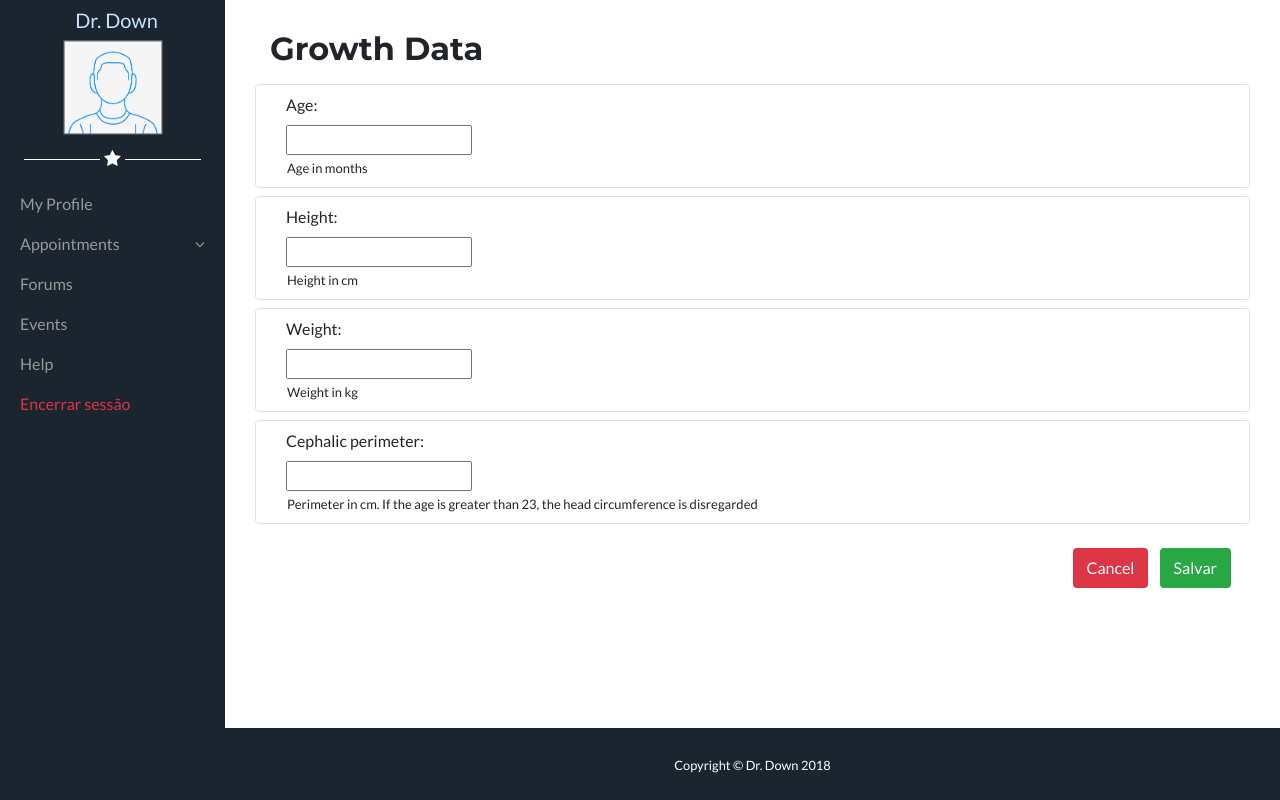
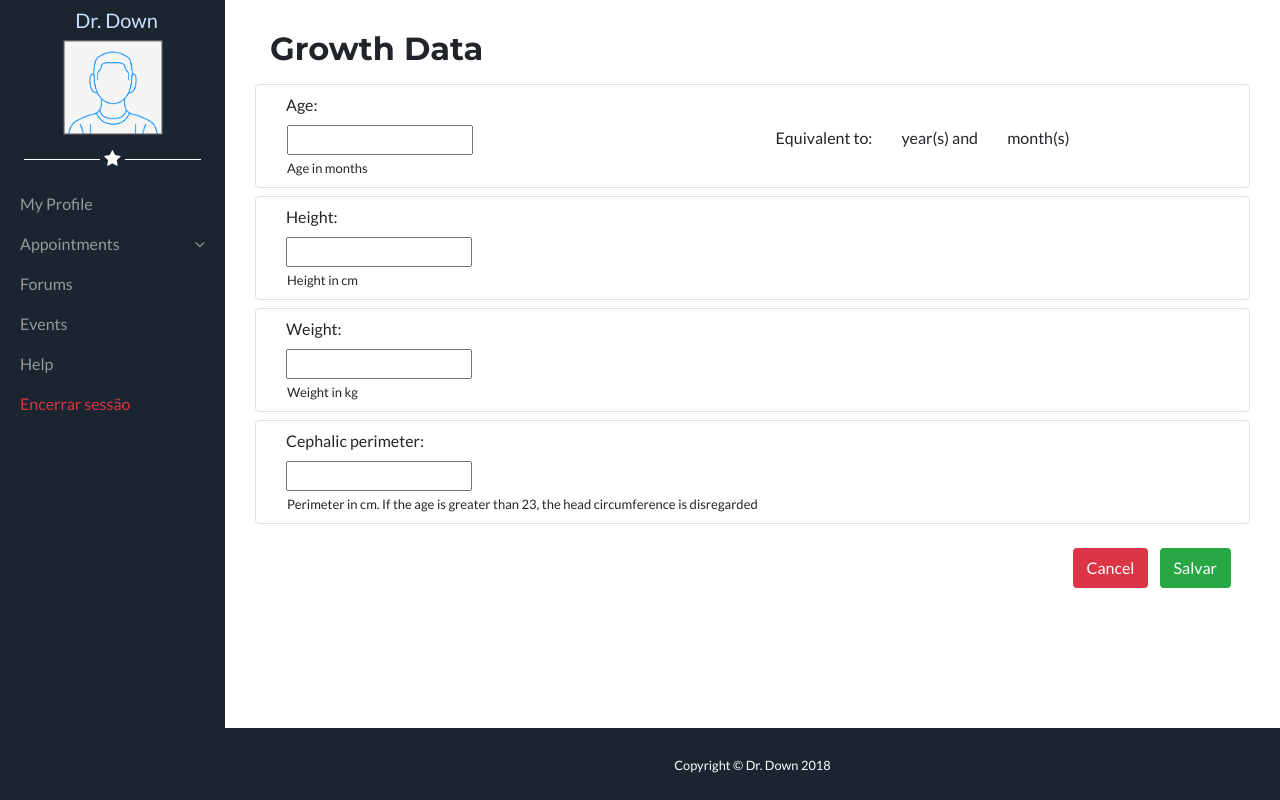
Before and after one commit to fga-eps-mds/2018.1-Dr-Down, a Django app: template drdown/medicalrecords/templates/medicalrecords/medicalrecord_curves_form.html in a window 1280 px wide. Run offline with Django 3.2, Linux system fonts and the light colour scheme; the template is opened without the code that fills it: values that come from a table or form of the project are taken from there, others are empty; parts of the project's set-up code (start-up, migrations or seed data) failed here and were passed over; some libraries are stand-ins or nearby versions.

Commit message:
Age is now converted and displayed in years in  curves forms
Adding a age conversor in curves form template

Fixing a typo in curves template

Co-authored-by: Guilherme Guy <guilhermeguy349@gmail.com>

```diff
--- a/drdown/medicalrecords/static/medicalrecords/css/medicalrecords.css
+++ b/drdown/medicalrecords/static/medicalrecords/css/medicalrecords.css
@@ -65,3 +65,8 @@
 .btn {
     margin: 10px auto;
 }
+
+.no {
+    border: 0;
+    box-shadow: none;
+}
--- a/drdown/medicalrecords/templates/medicalrecords/medicalrecord_curves_form.html
+++ b/drdown/medicalrecords/templates/medicalrecords/medicalrecord_curves_form.html
@@ -28,7 +28,6 @@
             $("#cephalic_perimeter").val(total);
         }
 
-
         $(document).on("change, keyup", "#age", updateCephalicPerimeter);
     });
   </script>
@@ -42,6 +41,24 @@
         return false;
         return true;
     }
+  </script>
+
+  <script>
+    $(document).ready(function()
+    {
+      function getAge()
+      {
+          var month = parseFloat($("#age").val());
+          var year = Math.floor(month/12);
+          var result_m = month%12;
+
+          $("#converted_year").val(year);
+          $("#converted_month").val(result_m);
+      }
+
+        $(document).on("change, keyup", "#age", getAge);
+    });
+
   </script>
 {% endblock %}
 
@@ -73,13 +90,17 @@
                 <div class="col">
                   {{ form.age.label_tag }}
                 </div>
-
-                <div class="col">
-                  {% if object.age %}
-                  <fieldset disabled="disabled">{{ form.age }}</fieldset>
-                  {% else %}
-                     <input class="span4 input-big" id="age" name="age" size="20" type="text" onChange="updateCephalicPerimeter()" onkeypress="return isNumberKey(event)"  />
-                  {% endif%}
+                <div class="row">
+                  <div class="col ml-3">
+                    {% if object.age %}
+                    <fieldset disabled="disabled">{{ form.age }}</fieldset>
+                    {% else %}
+                       <input class="span4 input-big" id="age" name="age" size="20" type="text" onChange="updateCephalicPerimeter() getAge()" onkeypress="return isNumberKey(event)"  />
+                    {% endif%}
+                  </div>
+                  <div class="col">
+                    {% trans 'Equivalent to: '%}<input class="no " readonly size="1" id="converted_year" name="converted_year"value=""/>  {% trans 'year(s) and'%}  <input class="no" size="1" readonly id="converted_month" name="converted_month"value=""/>  {% trans 'month(s)'%}
+                  </div>
                 </div>
 
                 <font size="2" class="ml-3">{% trans 'Age in months' %}</font>
```
Also changed, not shown: drdown/medicalrecords/templates/medicalrecords/curves.html (+7 -1 lines).
